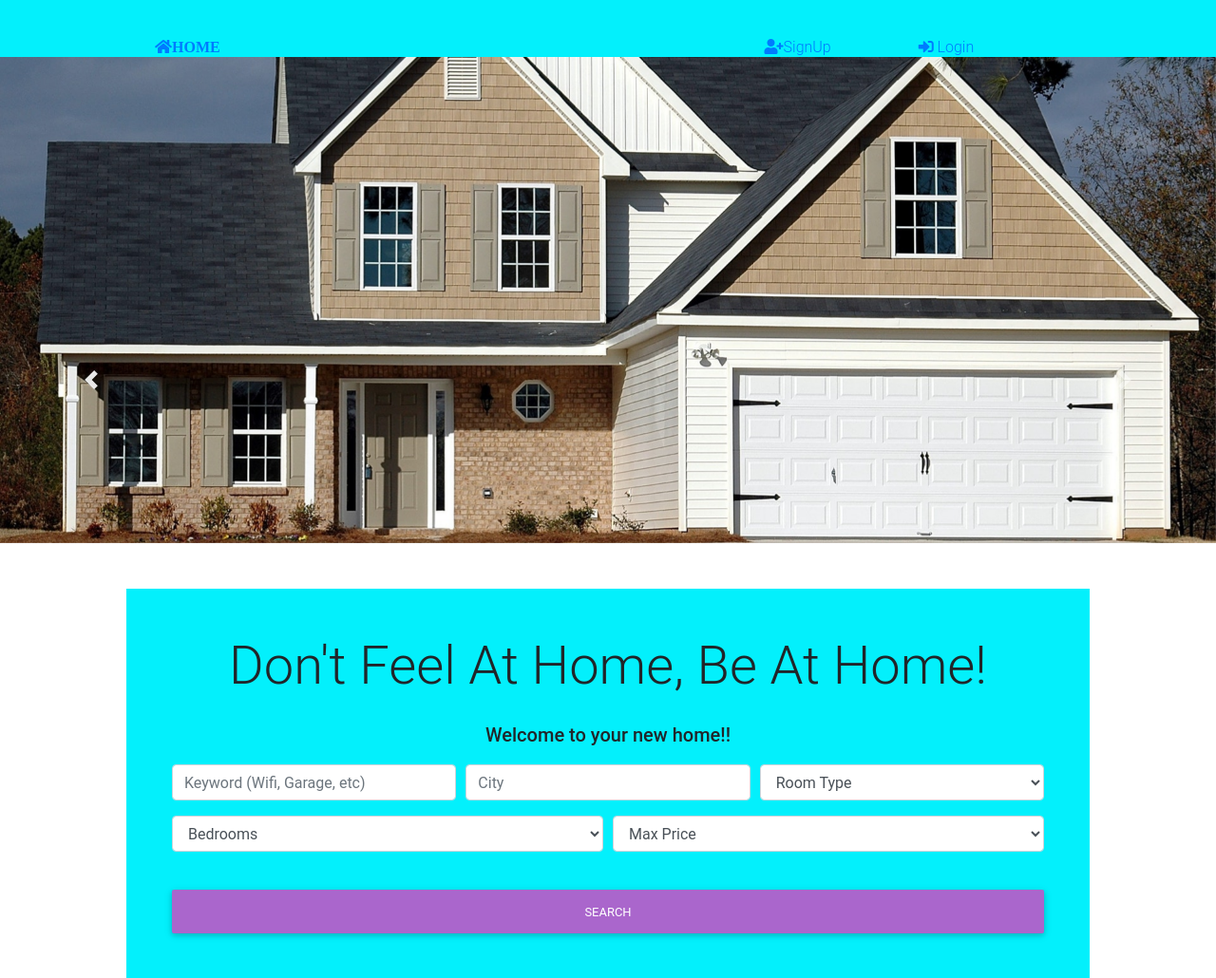
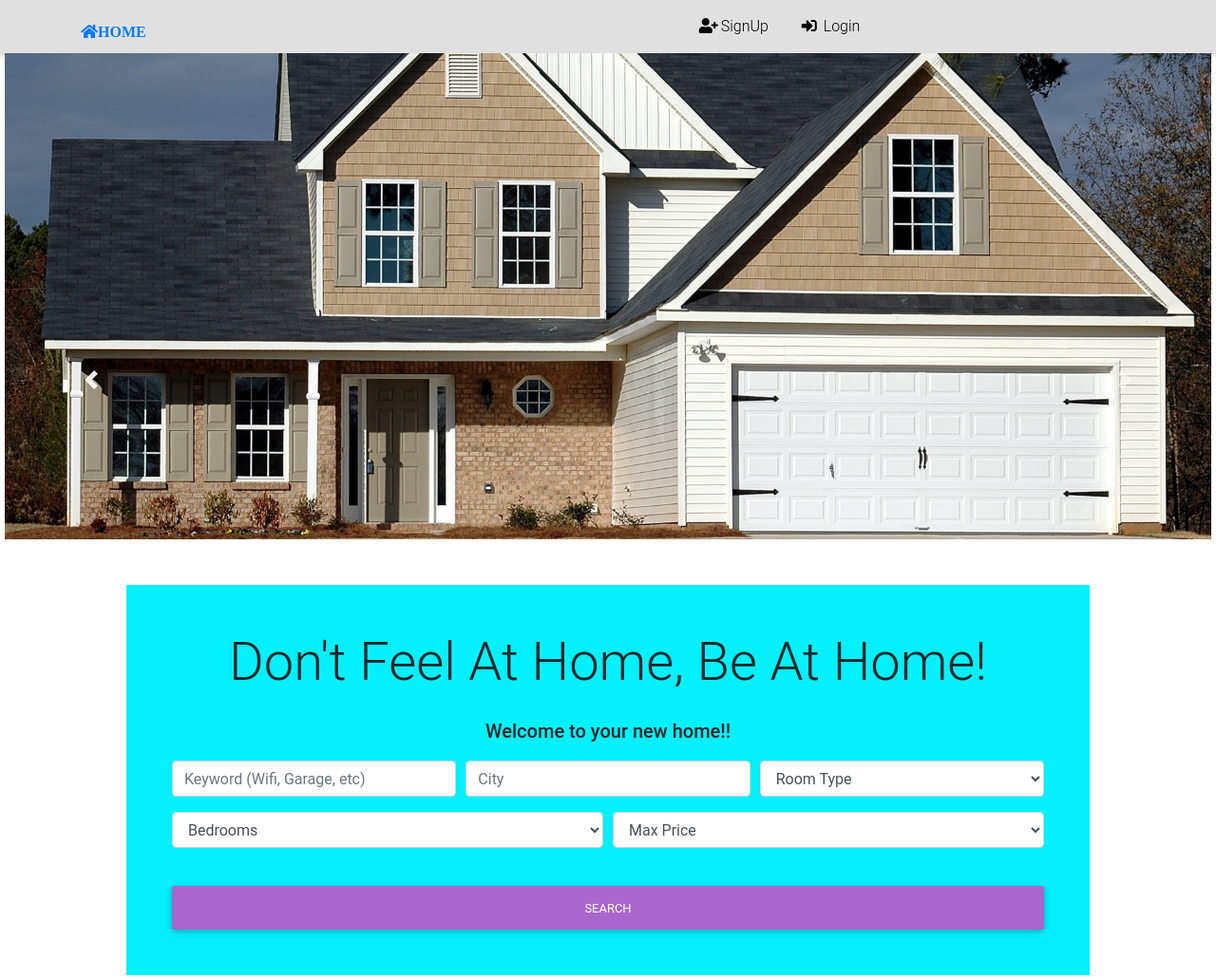
Before and after one commit to Authurton/Django-rental-app, a Django app: page / in a window 1280 px wide. Shown: the top 1030 px of the page at 95% size. Run offline with Django 3.2, Linux system fonts and the light colour scheme; tables that the repository leaves empty hold one stand-in row (values such as "Sample post"); grey boxes marked "Sample" are stand-in pictures; some libraries are stand-ins or nearby versions; some web fonts are replaced.

Commit message:
Still not pushing well

```diff
--- a/templates/partials/_carousel.html
+++ b/templates/partials/_carousel.html
@@ -1,5 +1,5 @@
 {% load static %}
-<div id="carouselExampleControls" class="carousel_slide" data-ride="carousel">
+<div id="carouselExampleControls" class="carousel_slide" data-ride="carousel" style="margin-left:5px; margin-right:5px;">
         <div class="carousel-inner">
           <div class="carousel-item active">
             <img class="d-block w-100" src="{% static 'img/home-1.jpg'%}" alt="First slide">
--- a/templates/partials/_navbar.html
+++ b/templates/partials/_navbar.html
@@ -1,6 +1,6 @@
 {% load static %}
 
-<header>
+<!-- <header>
     <nav class="nav_links">
         <div class='container'>
         <ul>
@@ -74,4 +74,83 @@
 
     </nav>
 
-</header>
+</header> -->
+
+
+<nav class="navbar navbar-expand-lg navbar-light bg-light">
+
+  <button class="navbar-toggler" type="button" data-toggle="collapse" data-target="#navbarSupportedContent" aria-controls="navbarSupportedContent" aria-expanded="false" aria-label="Toggle navigation">
+    <span class="navbar-toggler-icon"></span>
+  </button>
+
+  <div class="collapse navbar-collapse" id="navbarSupportedContent">
+    <div class="container">
+    <ul class="navbar-nav mr-auto">
+      <li>
+        <li style="margin-top: auto;"
+                {% if '/' == request.path %}
+                    class='nav-item active mr-3'
+                {% else %}
+                    class='nav-item mr-3'
+                {% endif %}
+
+                ><a class="fas fa-home" href="{% url 'index'%}">HOME</a></li>
+      </li>
+      {% if user.is_authenticated %}
+                      <li  style="position: relative; left:50%;"
+                      {% if 'dashboard' in request.path %}
+                        class="nav-item active mr-3"
+                      {% else %}
+                        class="nav-item mr-3"
+                      {% endif %}>
+                        <a class="nav-link" href="{% url 'dashboard' %}">
+                          Welcome {{ user.first_name }} (Dashboard)</a>
+                      </li>
+                      <li  style="position: relative; left:50%;"
+                      {% if 'landlord_dash' in request.path %}
+                        class="nav-item active mr-3"
+                      {% else %}
+                        class="nav-item mr-3"
+                      {% endif %}>
+                        <a class="nav-link" href="{% url 'landlord_dash' %}">
+                          Welcome {{ user.first_name }} (Dashboard)</a>
+                      </li>
+
+                      <li class='nav-item mr-3' style="position: relative; left:50%;">
+                        <a href="javascript:{document.getElementById('logout').submit()}" class="nav-link">
+                          <i class="fas fa-sign-out-alt"></i>
+                          logout
+                        </a>
+                          <form action="{% url 'logout' %}" method = 'POST' id="logout">
+                            {% csrf_token %}
+                            <input type="hidden" >
+                          </form>
+                      </li>
+                  {% else %}
+                      <li style="position: relative; left:50%;"
+                      {% if 'register' in request.path %}
+                        class="nav-item active mr-3"
+                      {% else %}
+                        class="nav-item mr-3"
+                      {% endif %}>
+                        <a class="nav-link" href="{% url 'register' %}">
+                          <i class="fas fa-user-plus"></i>SignUp</a>
+                      </li>
+                      <li style="position: relative; left:50%;"
+                        {% if 'login' in request.path %}
+                            class="nav-item active mr-3"
+                        {% else %}
+                          class="nav-item mr-3"
+                        {% endif %}
+                      >
+                        <a class="nav-link" href="{% url 'login'%}">
+                          <i class="fas fa-sign-in-alt"></i>
+
+                          Login</a>
+                      </li>
+                  {% endif %}
+
+    </ul>
+    </div>
+  </div>
+</nav>
```
Also changed, not shown: reviews_ratings/migrations/0002_auto_20210503_1010.py (added).
